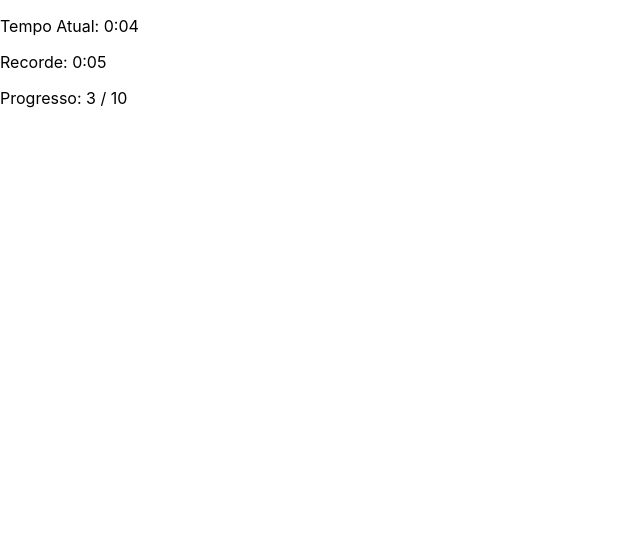
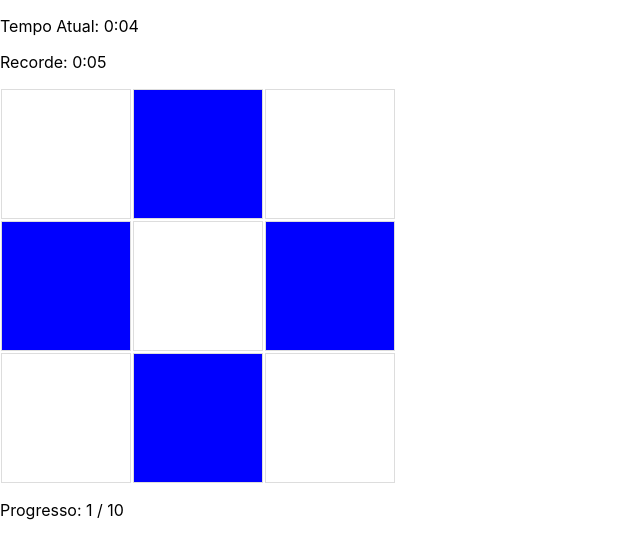
Before and after one commit to JosePaulo95/rumble-pie, a React (Vite) app: page /play in a window 1280 px wide. Shown: the top 558 px of the page, without its empty margins (0-640 px from the left). Built offline with nearby package versions, Linux system fonts and the light colour scheme.

Commit message:
wip mistaken shot

```diff
--- a/src/components/FaceTable/index.tsx
+++ b/src/components/FaceTable/index.tsx
@@ -1,14 +1,11 @@
 // FaceTable.tsx
 import React from 'react';
+import './style.css'; // Importe o arquivo CSS para a estilização
 
 interface FaceTableProps {
-  currentLevel: Level;
+  currentLevel: number[][];
   onCorrectShot: () => void;
   onMistakenShot: () => void;
-}
-
-interface Level {
-  // Defina a estrutura do objeto Level conforme necessário
 }
 
 const FaceTable: React.FC<FaceTableProps> = ({
@@ -16,9 +13,33 @@ const FaceTable: React.FC<FaceTableProps> = ({
   onCorrectShot,
   onMistakenShot,
 }) => {
-  // Lógica para renderizar a tabela de rostos e lidar com as seleções
+  const handleClick = (value: number) => {
+    if (value === 1) {
+      onCorrectShot();
+    } else {
+      onMistakenShot();
+    }
+  };
+
   return (
-    <div className="face-table-container">{/* Conteúdo da tabela de rostos aqui */}</div>
+    <div className="face-table-container">
+      <table className="custom-table">
+        <tbody>
+          {currentLevel.map((row, rowIndex) => (
+            <tr key={rowIndex}>
+              {row.map((value, colIndex) => (
+                <td key={colIndex}>
+                  <div
+                    className={`face-cell ${value === 1 ? 'selected' : ''}`}
+                    onClick={() => handleClick(value)}
+                  />
+                </td>
+              ))}
+            </tr>
+          ))}
+        </tbody>
+      </table>
+    </div>
   );
 };
 
--- a/src/components/FaceTable/style.css
+++ b/src/components/FaceTable/style.css
@@ -0,0 +1,23 @@
+/* FaceTable.css */
+.face-table-container {
+    width: 100%;
+    height: 100%;
+    overflow: auto;
+  }
+
+  .custom-table {
+    border-collapse: collapse;
+    /* width: 100%; */
+    border-spacing: 0; /* Remova qualquer espaçamento entre as células */
+  }
+
+  .face-cell {
+    width: 10vw;
+    height: 10vw;
+    border: 1px solid #ddd; /* Borda para separar as células (opcional) */
+  }
+
+  .face-cell.selected {
+    background-color: #00f; /* Cor de fundo para rostos selecionados (altere conforme necessário) */
+    cursor: pointer;
+  }
--- a/src/components/Game/index.tsx
+++ b/src/components/Game/index.tsx
@@ -1,21 +1,55 @@
 // Game.tsx
-import React from 'react';
-import './style.css'; // Importe o arquivo CSS
+import React, { useState, useEffect } from 'react';
+import './style.css';
+import { useNavigate } from 'react-router-dom';
 import Progress from '../Progress';
 import FaceTable from '../FaceTable';
 import Timer from '../Timer';
+import { generateLevel } from '../../utils/generateLevel';
 
 function Game() {
+  const [currentLevel, setCurrentLevel] = useState<number[][]>([]);
+  const [currentProgress, setCurrentProgress] = useState(0);
+  const [gameInProgress, setGameInProgress] = useState(true);
+  const navigate = useNavigate(); // Utiliza o hook useNavigate para redirecionamento
+
+  useEffect(() => {
+    generateNewLevel();
+  }, []);
+
+  const generateNewLevel = () => {
+    setCurrentLevel(generateLevel());
+    setCurrentProgress(currentProgress + 1);
+    setGameInProgress(true);
+  };
+
+  const handleCorrectShot = () => {
+    alert('certo!');
+    generateNewLevel();
+  };
+
+  const handleMistakenShot = () => {
+    alert('errado!');
+    setGameInProgress(false);
+    setTimeout(() => {
+      navigate('/'); // Usa o navigate para redirecionamento
+    }, 3000);
+  };
+
   return (
     <div className="vertical-container">
       <div className="subcontainer-flex1">
         <Timer bestTime={4500} />
       </div>
       <div className="subcontainer-flex3">
-        {/* <FaceTable currentLevel={levels[currentIndex]} onCorrectShot={} onMistakenShot={} /> */}
+        <FaceTable
+          currentLevel={currentLevel}
+          onCorrectShot={handleCorrectShot}
+          onMistakenShot={handleMistakenShot}
+        />
       </div>
       <div className="subcontainer-flex1">
-        <Progress max={10} current={3} />
+        <Progress max={10} current={currentProgress} />
       </div>
     </div>
   );
--- a/src/data/mockedLeaderboardData.ts
+++ b/src/data/mockedLeaderboardData.ts
@@ -13,3 +13,9 @@ export const mockedLeaderboardData = [
       time: 30
     },
 ];
+
+export const levelExample = [
+  [1,1,0],
+  [1,1,0],
+  [1,1,0],
+]
--- /dev/null
+++ b/src/utils/generateLevel.ts
@@ -0,0 +1,29 @@
+// Importe a função Math.random
+export const generateLevel = () => {
+    const opt1 = [
+        [1, 1, 0],
+        [1, 1, 0],
+        [1, 1, 0],
+    ];
+
+    const opt2 = [
+        [0, 1, 0],
+        [1, 0, 1],
+        [0, 1, 0],
+    ];
+
+    const opt3 = [
+        [1, 0, 1],
+        [0, 1, 0],
+        [1, 0, 1],
+    ];
+
+    // Array contendo as opções
+    const options = [opt1, opt2, opt3];
+
+    // Escolhe aleatoriamente uma das opções
+    const randomIndex = Math.floor(Math.random() * options.length);
+    const randomOption = options[randomIndex];
+
+    return randomOption;
+};
```
